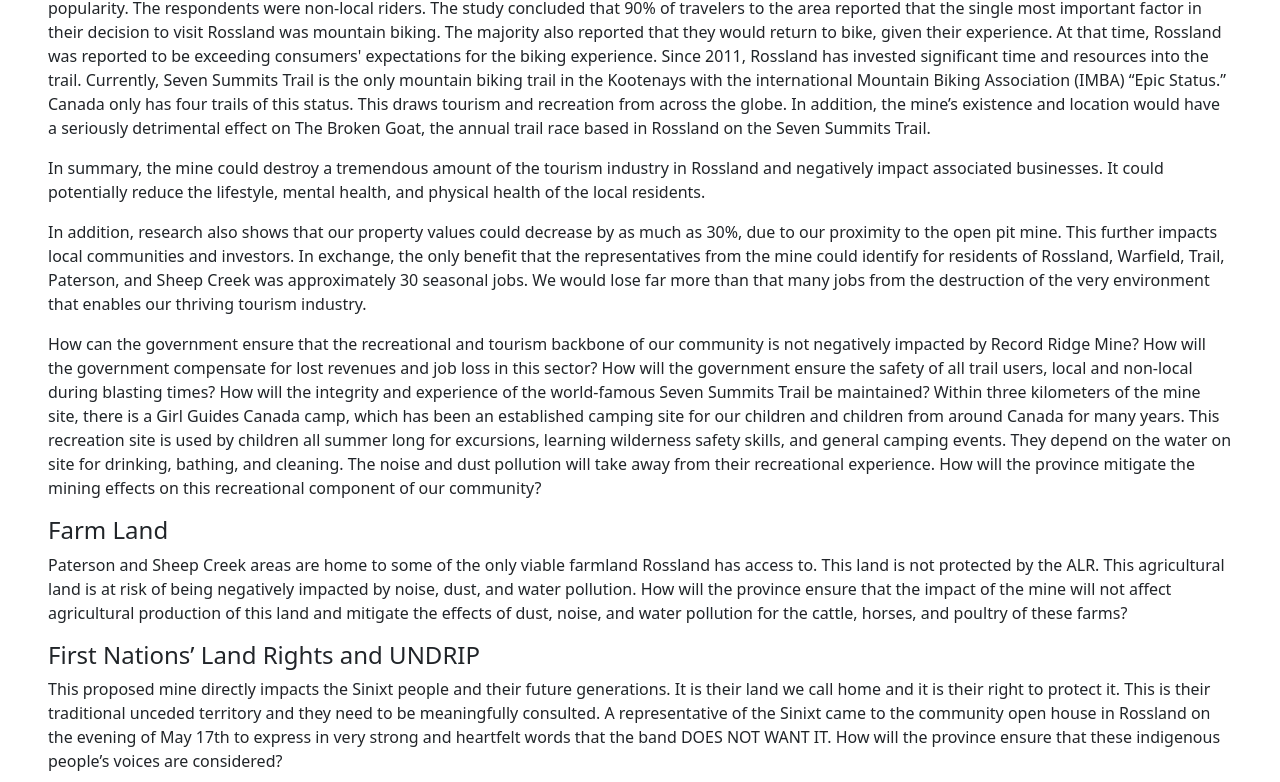
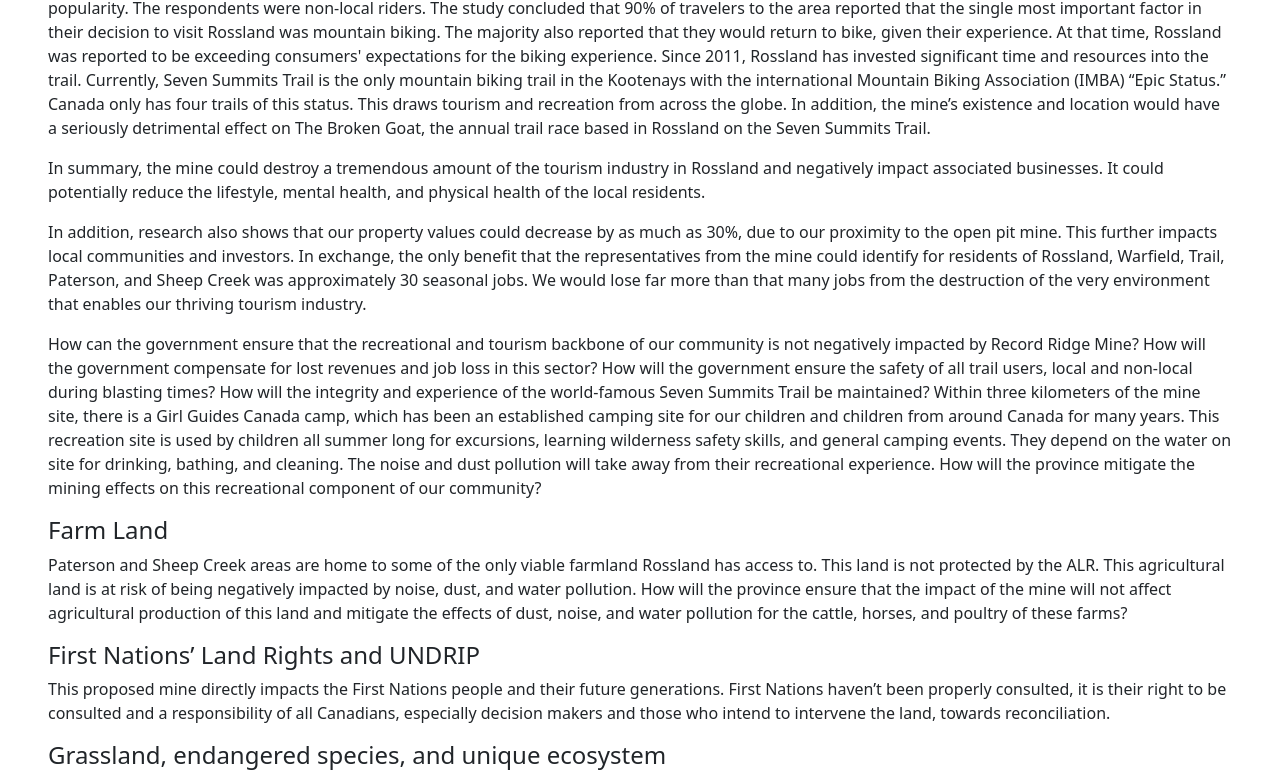
Before and after one commit to revyrob/SRR, a React (Create React App) app: page /letter in a window 1280 px wide. Shown: the part 1993-2775 px from the top of the page. Built offline with nearby package versions, Linux system fonts and the light colour scheme.

Commit message:
updated first nations portion and worked on navbar

```diff
--- a/src/App.scss
+++ b/src/App.scss
@@ -4,12 +4,15 @@
 a:link {
   color: rgb(241, 27, 80);
   text-decoration: none;
+  font-weight: 500;
 
 }
 
 a:visited {
   color: rgb(241, 27, 80);
   text-decoration: none;
+  font-weight: 500;
+
 
 }
 
--- a/src/assets/data/concerns.json
+++ b/src/assets/data/concerns.json
@@ -38,8 +38,8 @@
   {
     "concern_id": 10107,
     "concern_title": "Indigenous’ Land Rights & UNDRIP",
-    "concern_img": "../../images/Indigenous.jpg",
-    "concern_data": "This proposed mine directly impacts the Sinixt people and their future generations. It is their land we call home and it is their right to protect it. This is their traditional unceded territory and they need to be meaningfully consulted.  A representative of the Sinixt came to the community open house in Rossland on the evening of May 17th to express in very strong and heartfelt words that the band DOES NOT WANT IT. How will the province ensure that these indigenous people’s voices are considered?"
+    "concern_img": "../../images/firstNations.jpg",
+    "concern_data": "This proposed mine directly impacts the First Nations people and their future generations. First Nations haven’t been properly consulted, it is their right to be consulted and a responsibility of all Canadians, especially decision makers and those who intend to intervene the land, towards reconciliation."
   },
   {
     "concern_id": 10108,
--- a/src/components/Letter/Letter.js
+++ b/src/components/Letter/Letter.js
@@ -215,14 +215,11 @@ function Letter() {
         </p>
         <h4>First Nations’ Land Rights and UNDRIP</h4>
         <p>
-          This proposed mine directly impacts the Sinixt people and their future
-          generations. It is their land we call home and it is their right to
-          protect it. This is their traditional unceded territory and they need
-          to be meaningfully consulted. A representative of the Sinixt came to
-          the community open house in Rossland on the evening of May 17th to
-          express in very strong and heartfelt words that the band DOES NOT WANT
-          IT. How will the province ensure that these indigenous people’s voices
-          are considered?
+          This proposed mine directly impacts the First Nations people and their
+          future generations. First Nations haven’t been properly consulted, it
+          is their right to be consulted and a responsibility of all Canadians,
+          especially decision makers and those who intend to intervene the land,
+          towards reconciliation.
         </p>
         <h4>Grassland, endangered species, and unique ecosystem</h4>
         <p>
--- a/src/components/Nav/Nav.js
+++ b/src/components/Nav/Nav.js
@@ -53,7 +53,9 @@ function Nav({ what, concerns, actions, who }) {
                   alt="mountain town"
                 />
               </a>{" "}
-              <p className="text-black">SavingRecordRidge</p>
+              <a href="/">
+                <p className="text-black">SavingRecordRidge</p>
+              </a>
             </Typography>
 
             <Box sx={{ flexGrow: 1, display: { xs: "flex", md: "none" } }}>
@@ -103,21 +105,19 @@ function Nav({ what, concerns, actions, who }) {
             <Typography
               variant="h5"
               noWrap
-              //component="a"
-              href=""
+              href="/"
               sx={{
                 mr: 2,
                 display: { xs: "flex", md: "none" },
                 flexGrow: 1,
                 fontFamily: "oswald",
                 fontWeight: 700,
-                //letterSpacing: ".3rem",
                 color: "inherit",
                 textDecoration: "none",
                 fontSize: 15,
               }}
             >
-              SaveRecordRidge
+              <a href="/">SaveRecordRidge</a>
             </Typography>
             <Box
               className="flex justify-left items-center"
```
